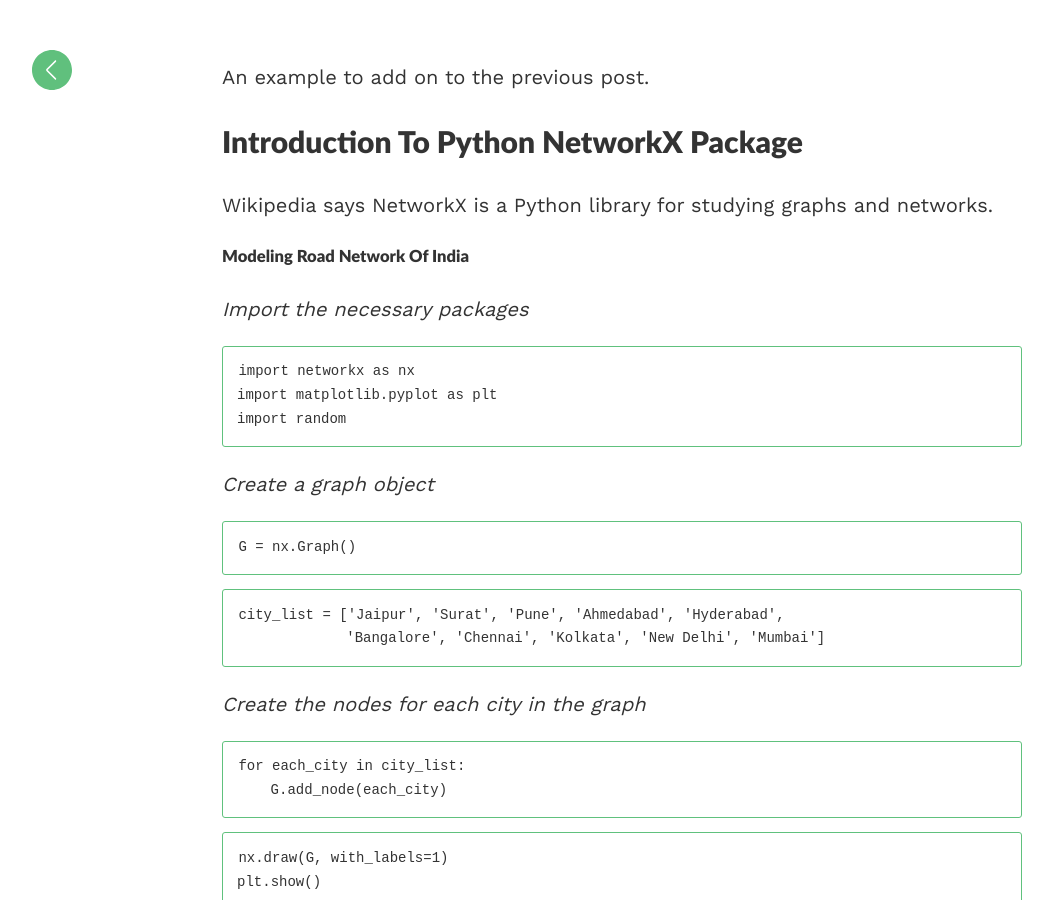
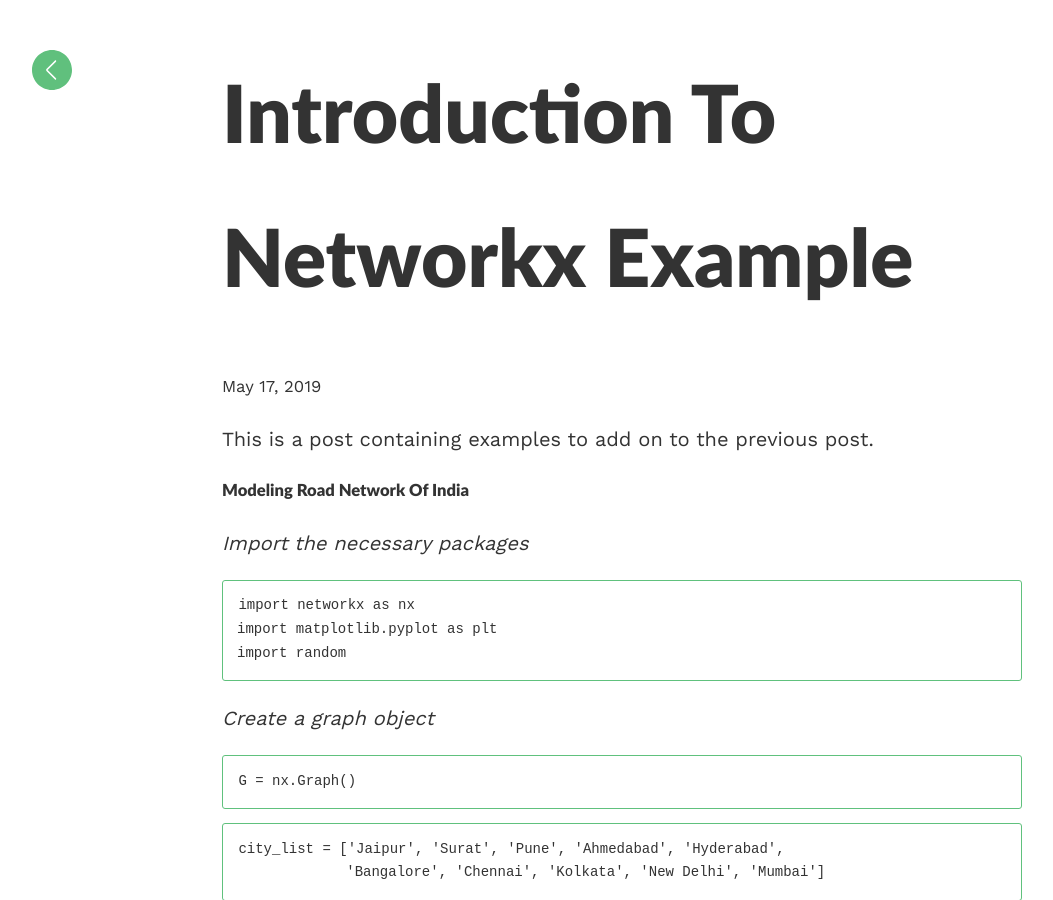
Before and after one commit to avinashbhat/avinashbhat.github.io, a Jekyll site: the page built from _posts/2019-05-17-Introduction-to-NetworkX-Example.md, in a window 1280 px wide and 900 px high. Shown: the whole window, without its empty margins (18-1071 px from the left). Built offline with Jekyll 4.4.1, drawn with Linux system fonts in a browser that asks for light colours; our own code applies the rules of GitHub Pages for plain Markdown files.

Commit message:
Some alterations to make posts look good

```diff
--- a/_posts/2019-05-17-Introduction-to-NetworkX-Example.md
+++ b/_posts/2019-05-17-Introduction-to-NetworkX-Example.md
@@ -1,10 +1,6 @@
----
-layout: default
----
-An example to add on to the previous post.
+This is a post containing examples to add on to the previous post.
 
-## Introduction to Python NetworkX package
-Wikipedia says NetworkX is a Python library for studying graphs and networks.
+
 
 ##### Modeling road network of India
 
```
Also changed, not shown: _posts/2019-05-13-Introduction-to-NetworkX.md (+0 -5 lines), _posts/2019-08-30-Managing-Versions-and-Virtual-Environments-in-Python.md (+0 -3 lines).
